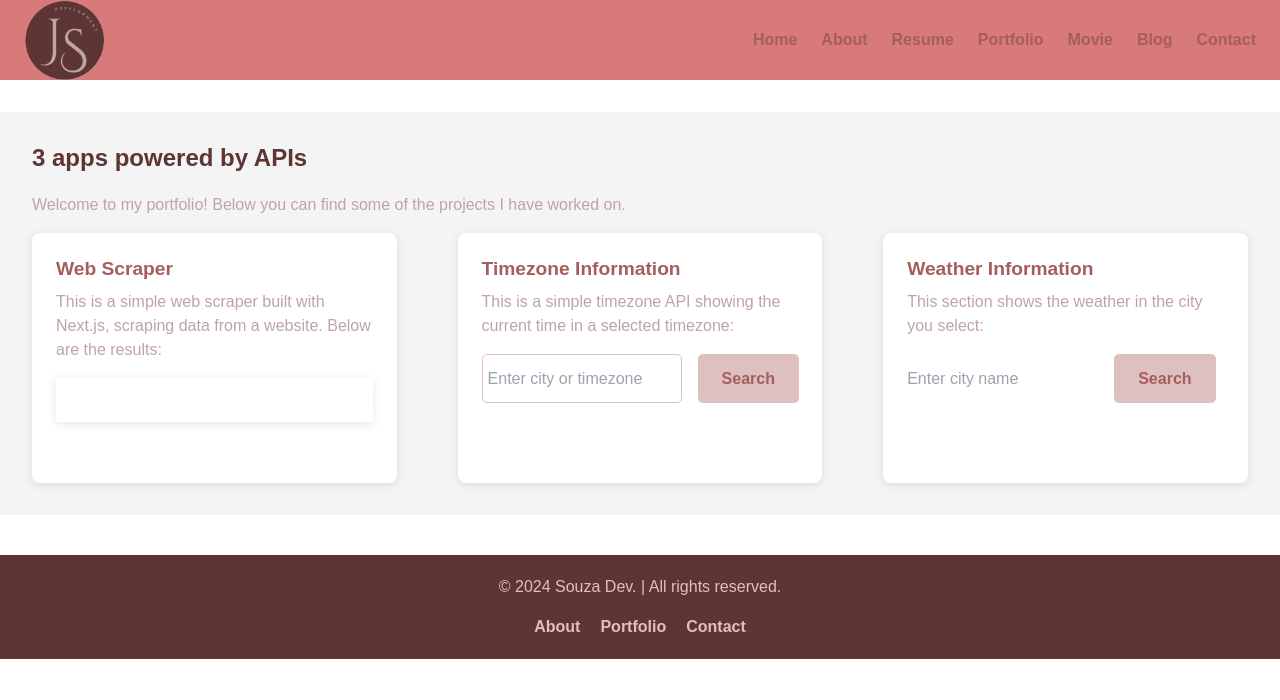
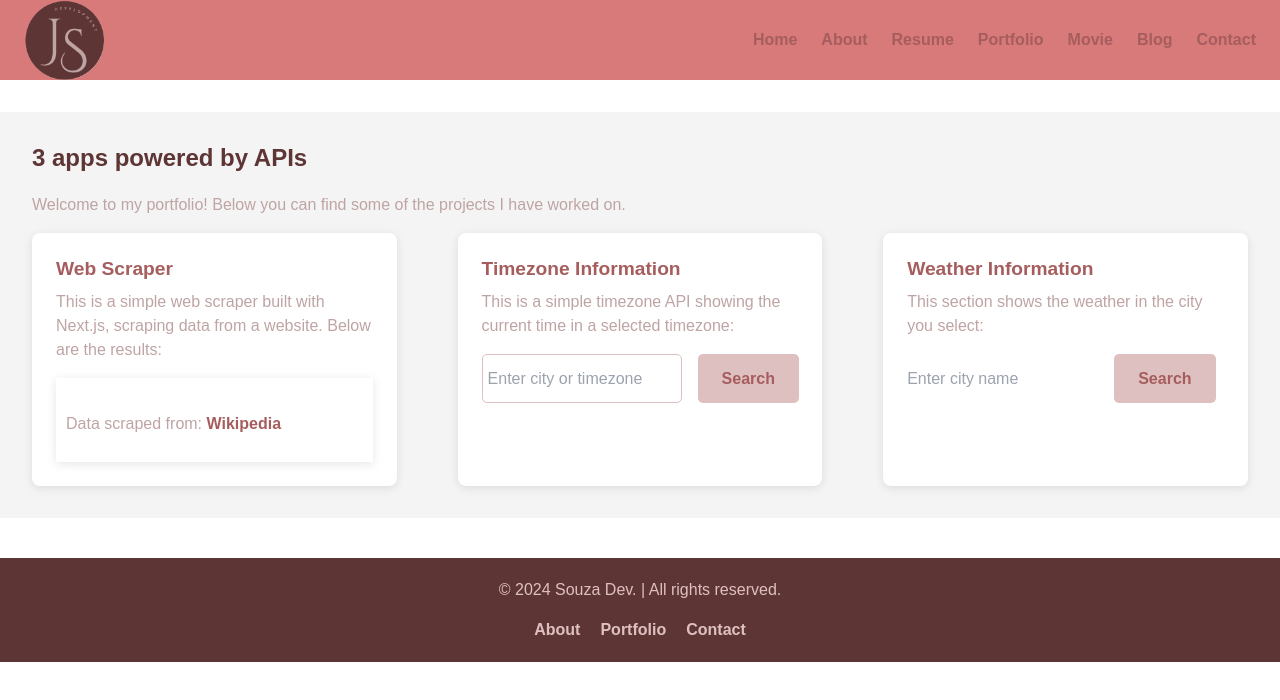
Before and after one commit to Souza-Josiane/Final_Project_JS, a Next.js app: page /portfolio in a window 1280 px wide. Shown: the top 700 px of the page. Built offline with nearby package versions, Linux system fonts and the light colour scheme; no server answers.

Commit message:
Added link to scraped website in Portfolio

```diff
--- a/app/portfolio/page.js
+++ b/app/portfolio/page.js
@@ -130,6 +130,9 @@
                                 <>
                                     <h3 className={styles.scraperTitle}>{title}</h3>
                                     <p className={styles.scraperParagraph}>{paragraph}</p>
+                                    <p>Data scraped from:
+                                        <a href="https://en.wikipedia.org/wiki/Timeline_of_programming_languages" target="_blank" rel="noopener noreferrer"> Wikipedia</a>
+                                    </p>
                                 </>
                             )}
                         </div>
```
